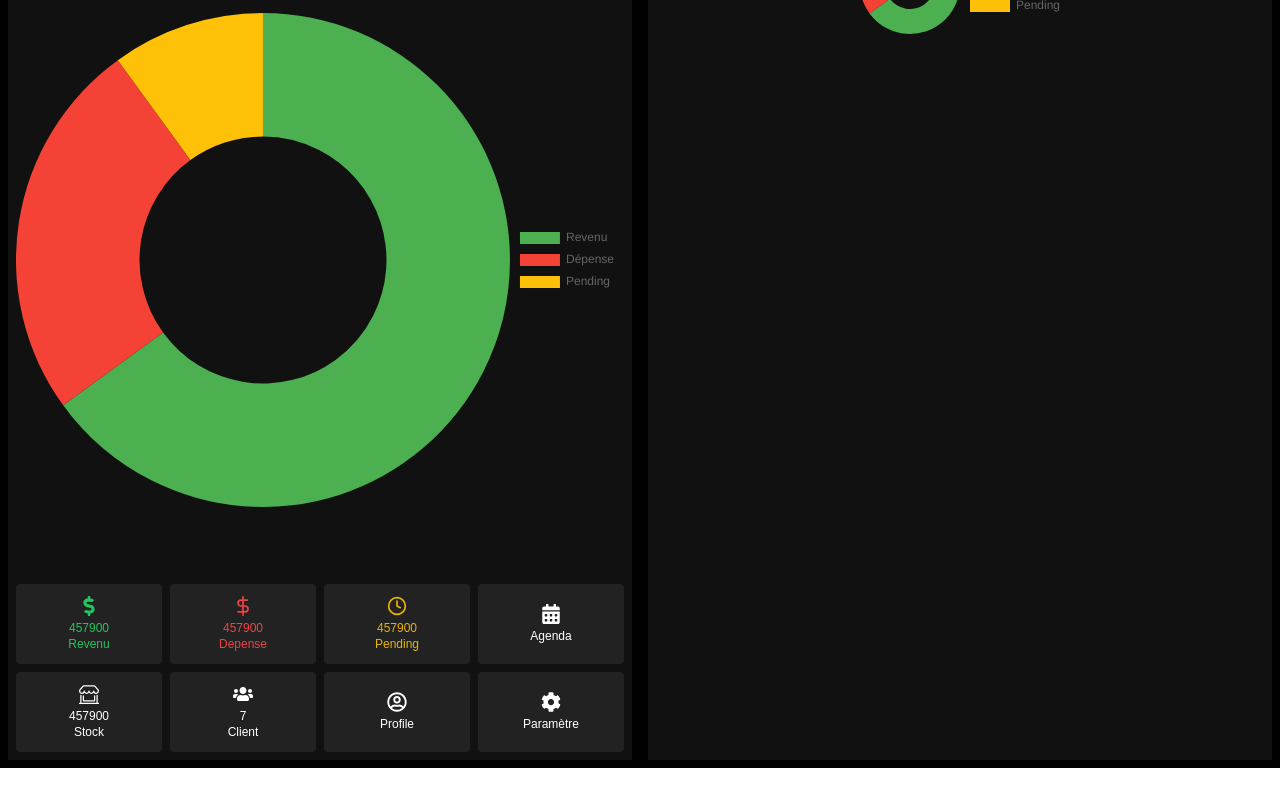
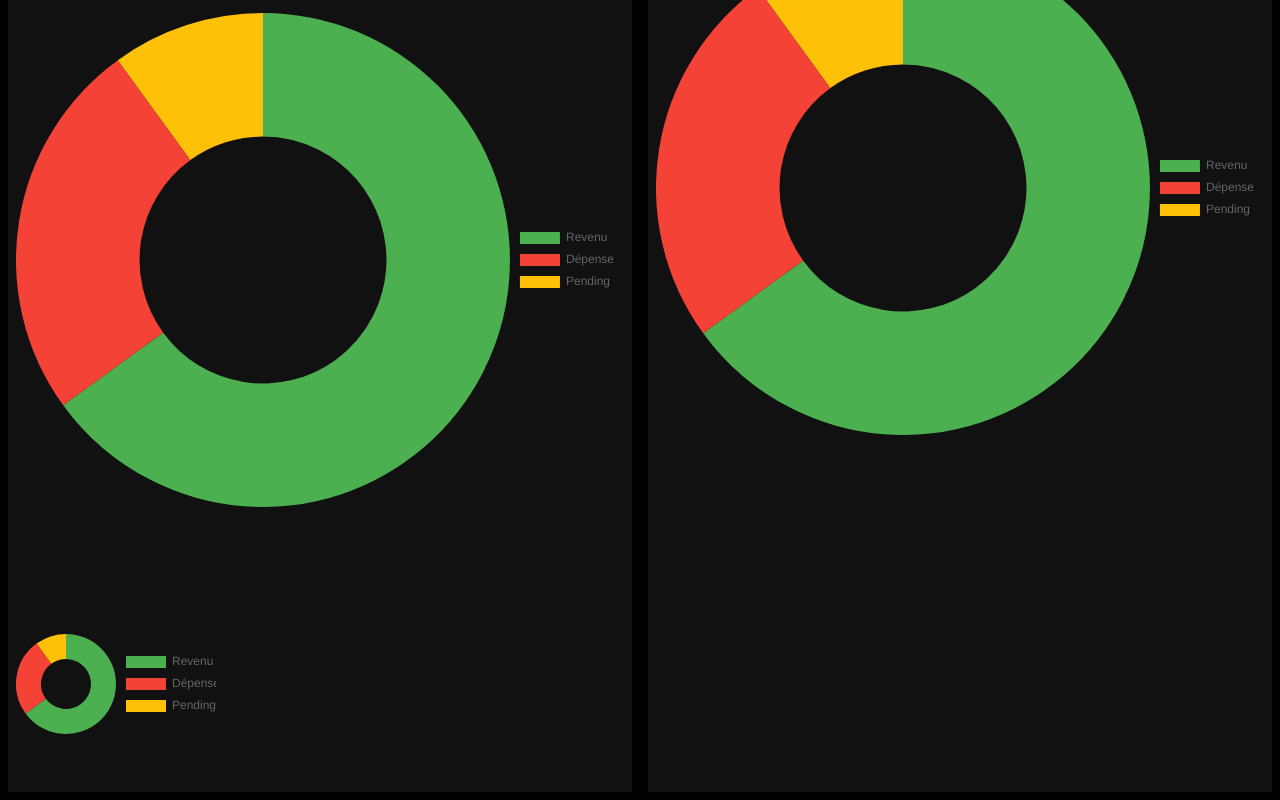
Before and after one commit to MorlonDev261/mga-follow-up, a Next.js app: page / in a window 1280 px wide. Shown: the part 268-1068 px from the top of the page. Before the commit the page ends 1036 px from the top, so only its background shows below. Built offline with nearby package versions, Linux system fonts and the light colour scheme.

Commit message:
Update index.tsx

```diff
--- a/src/app/_components/Dashboard/index.tsx
+++ b/src/app/_components/Dashboard/index.tsx
@@ -71,14 +71,14 @@ export default function Dashboard() {
               <div className="mb-5">
                 <Statistique />
               </div>
-              <div className="grid grid-cols-3 gap-2 sm:grid-cols-4 lg:grid-cols-4">
-                <ShortcutList />
+              <div className="max-w-[200px]">
+                <Statistique />
               </div>
             </div>
 
             <div className="bg-[#111] p-2">
               <h3 className="mb-4">Statistique</h3>
-              <div className="mx-auto max-w-[200px]">
+              <div className="mb-5">
                 <Statistique />
               </div>
             </div>
```
